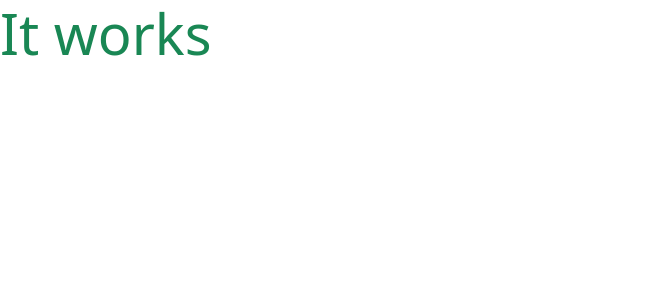
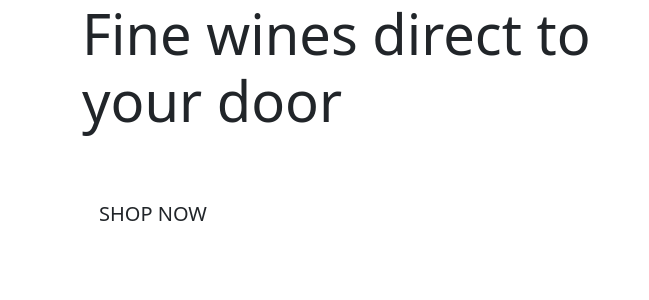
Before and after one commit to HawesJM/oenotrus, a Django app: page / in a window 1280 px wide. Shown: the top 300 px of the page, without its empty margins (0-649 px from the left). Run offline with Django 5.2, Linux system fonts and the light colour scheme.

Commit message:
added index page boilerplate

```diff
--- a/home/templates/home/index.html
+++ b/home/templates/home/index.html
@@ -1,6 +1,27 @@
 {% extends "base.html" %}
 {% load static %}
 
-{% block content%}
-<h1 class="display-4 text-success">It works</h1>
+{% block page_header %}
+    <div class="container header-container">
+        <div class="row">
+            <div class="col"></div>
+        </div>
+    </div>
 {% endblock %}
+
+{% block content %}
+    <div class="container h-100">
+        <div class="row h-100">
+            <div class="col-7 col-md-6 my-auto">
+                <h1 class="display-4 logo-font text-black">
+                    Fine wines direct to your door
+                </h1>
+                <div class="my-5">
+                    <h4>
+                        <a href="" class="shop-now-button btn btn-lg rounded-0 text-uppercase py-3">Shop Now</a>
+                    </h4>
+                </div>
+            </div>
+        </div>
+    </div>
+{% endblock %}
--- a/oenotrus/settings.py
+++ b/oenotrus/settings.py
@@ -27,9 +27,9 @@
 # SECURITY WARNING: don't run with debug turned on in production!
 DEBUG = True
 
-ALLOWED_HOSTS = ['8000-hawesjm-oenotrus-xgjsmbe3mef.ws-eu110.gitpod.io']
+ALLOWED_HOSTS = ['8000-hawesjm-oenotrus-t4gvkijgira.ws-eu110.gitpod.io']
 
-CSRF_TRUSTED_ORIGINS = ['https://8000-hawesjm-oenotrus-xgjsmbe3mef.ws-eu110.gitpod.io']
+CSRF_TRUSTED_ORIGINS = ['https://8000-hawesjm-oenotrus-t4gvkijgira.ws-eu110.gitpod.io']
 
 
 # Application definition
```
